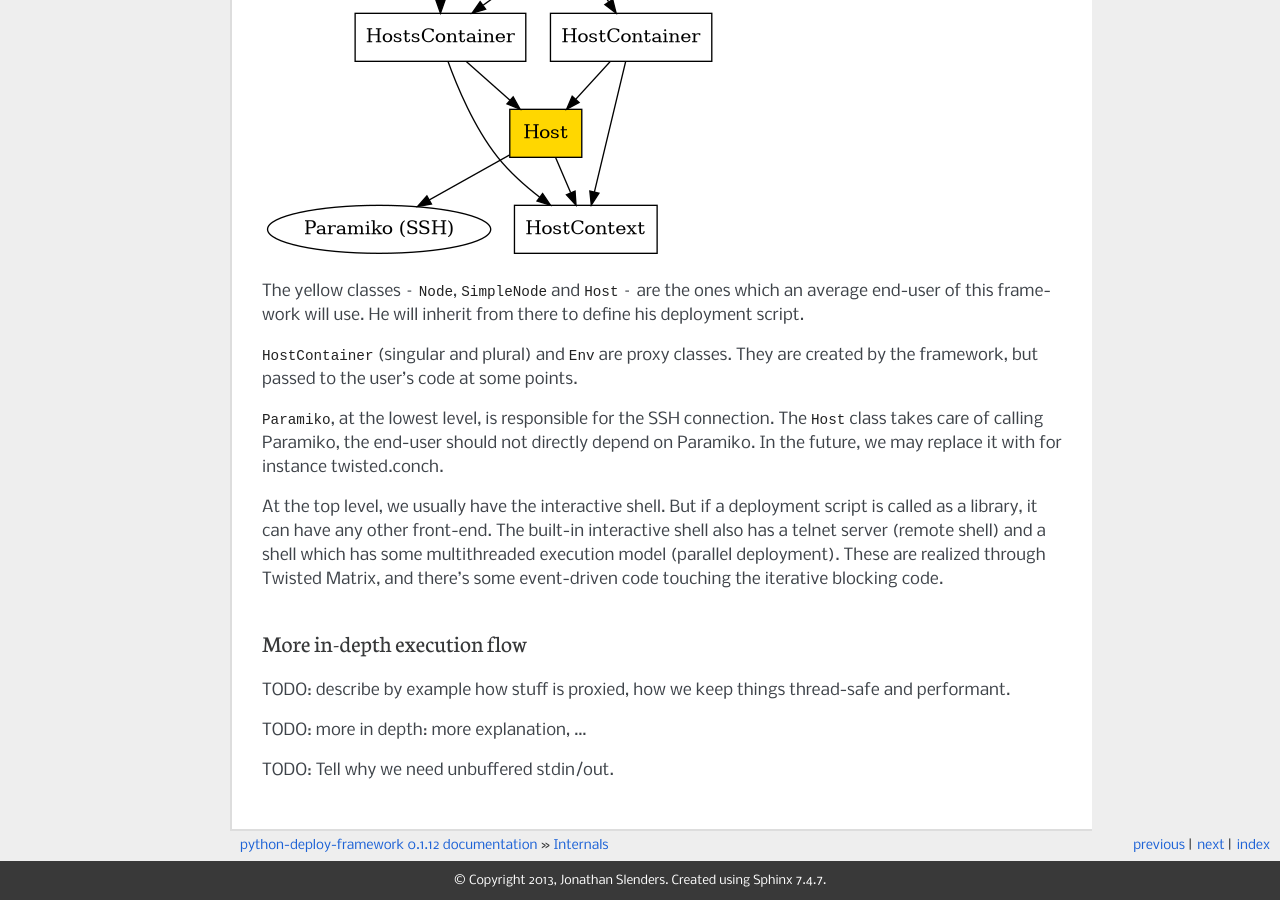
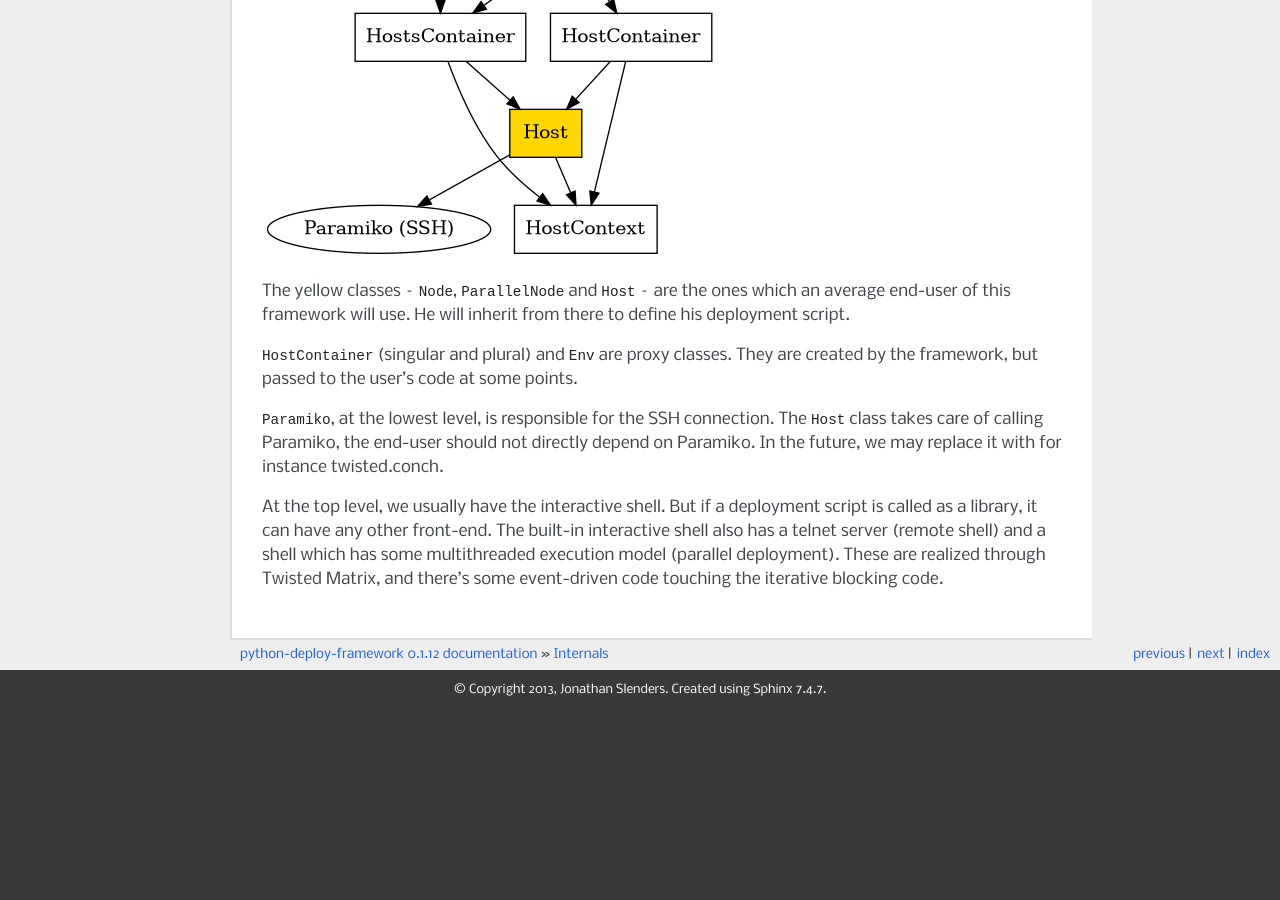
Before and after one commit to jonathanslenders/python-deployer, a Sphinx documentation site: the page built from docs/pages/internals.rst, in a window 1280 px wide and 900 px high, scrolled down 662 px. Built offline with Sphinx 7.4.7, drawn with Linux system fonts in a browser that asks for light colours; after the commit the page ends 1371 px from its top, so only the background shows below that; some of the changed text lies outside the part shown.

Commit message:
Better documentation.

```diff
--- a/docs/index.rst
+++ b/docs/index.rst
@@ -40,17 +40,17 @@
    pages/getting_started
    pages/architecture_of_roles_and_nodes
    pages/interactive_shell
-   pages/internals
 
    pages/node
+   pages/host
+   pages/host_container
    pages/groups
    pages/console
    pages/inspection
    pages/query
-   pages/host
-   pages/host_container
    pages/utils
    pages/exceptions
    pages/pseudo_terminal
+   pages/internals
 
    pages/about
--- a/docs/pages/interactive_shell.rst
+++ b/docs/pages/interactive_shell.rst
@@ -174,9 +174,3 @@
 |                 +---------------------+---------------------------------------+
 |                 | ``clear``           | Clear screen.                         |
 +-----------------+---------------------+---------------------------------------+
-
-
-Implementing a custom shell
----------------------------
-
-TODO
--- a/docs/pages/internals.rst
+++ b/docs/pages/internals.rst
@@ -21,14 +21,14 @@
 
    digraph internals{
        "Node" [style=filled, fillcolor=gold1];
-       "SimpleNode" [style=filled, fillcolor=gold1];
+       "ParallelNode" [style=filled, fillcolor=gold1];
        "Host" [style=filled, fillcolor=gold1];
 
        "Host" [shape=box];
        "HostContainer" [shape=box];
        "HostsContainer" [shape=box];
        "Node" [shape=box];
-       "SimpleNode" [shape=box];
+       "ParallelNode" [shape=box];
        "Env" [shape=box];
        "HostContext" [shape=box];
 
@@ -39,17 +39,17 @@
        "HostsContainer" -> "HostContext";
        "HostContainer" -> "HostContext";
        "Node" -> "HostsContainer";
-       "SimpleNode" -> "HostsContainer";
-       "SimpleNode" -> "HostContainer";
+       "ParallelNode" -> "HostsContainer";
+       "ParallelNode" -> "HostContainer";
        "Env" -> "Node";
-       "Env" -> "SimpleNode";
+       "Env" -> "ParallelNode";
        "Interactive shell" -> "Env";
    }
 
 
 
-The yellow classes -- :class:`Node <deployer.node.Node>`, :class:`SimpleNode
-<deployer.node.SimpleNode>` and :class:`Host <deployer.host.Host>` -- are the
+The yellow classes -- :class:`Node <deployer.node.Node>`, :class:`ParallelNode
+<deployer.node.ParallelNode>` and :class:`Host <deployer.host.Host>` -- are the
 ones which an average end-user of this framework will use. He will inherit from
 there to define his deployment script.
 
@@ -68,14 +68,3 @@
 some multithreaded execution model (parallel deployment). These are realized
 through Twisted Matrix, and there's some event-driven code touching the
 iterative blocking code.
-
-
-More in-depth execution flow
-----------------------------
-
-TODO: describe by example how stuff is proxied, how we keep things thread-safe
-and performant.
-
-TODO: more in depth: more explanation, ...
-
-TODO: Tell why we need unbuffered stdin/out.
```
Also changed, not shown: docs/pages/host.rst (+17 -2 lines), docs/pages/node.rst (+83 -20 lines), docs/pages/query.rst (+0 -7 lines), 1 other file.
